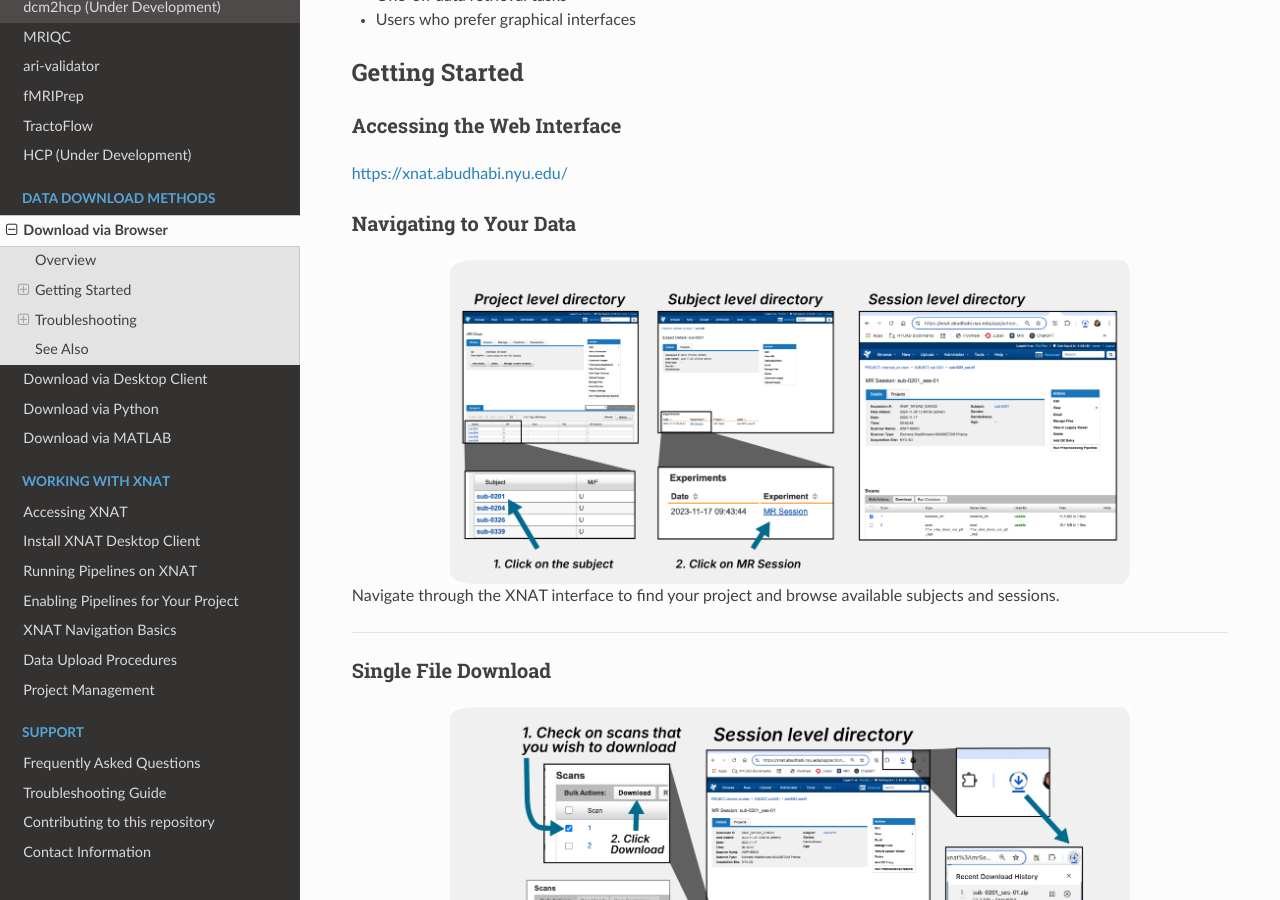
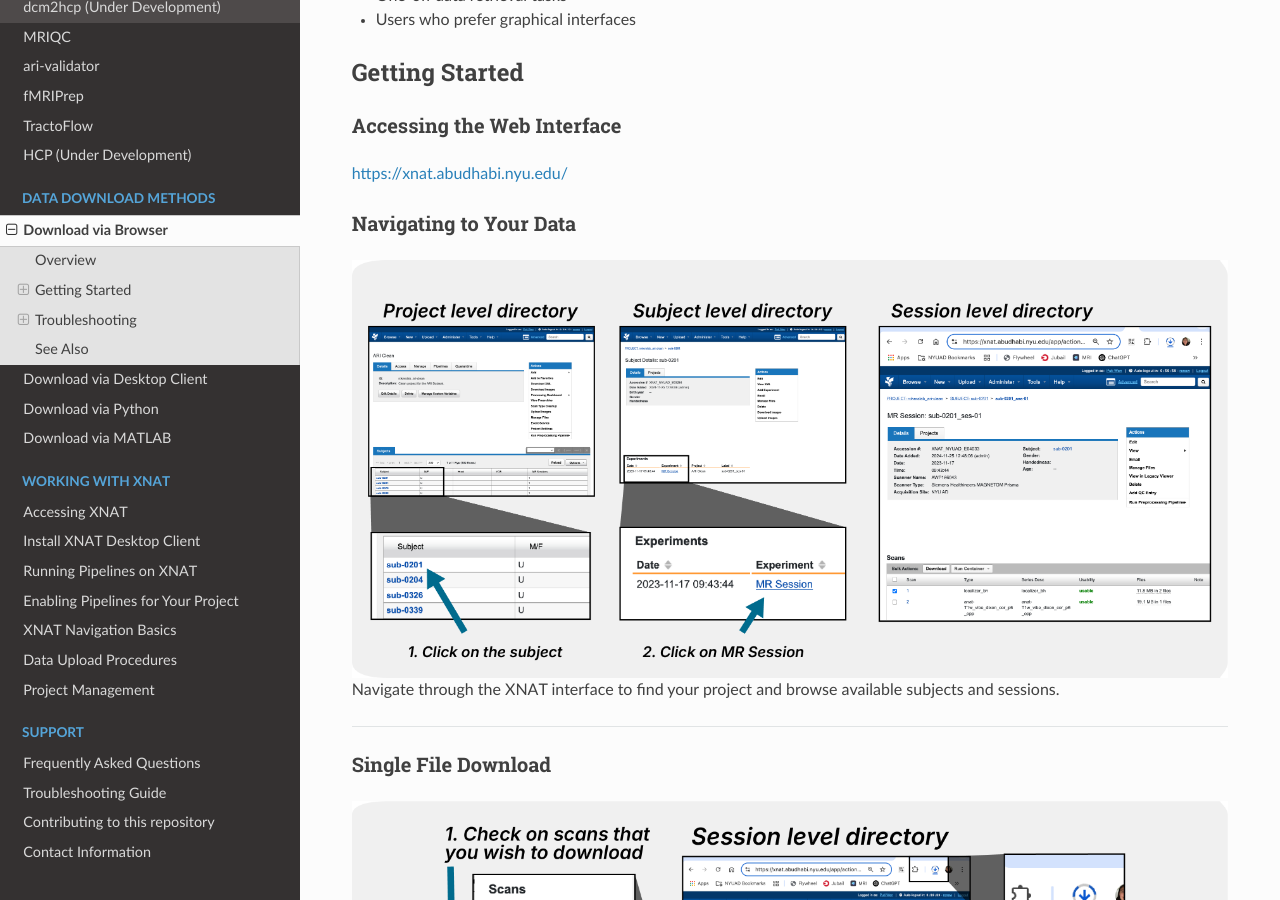
Before and after one commit to BioMedicalImaging-Core-NYUAD/xnat-docs, a Sphinx documentation site: the page built from docs/source/data_download/browser.rst, in a window 1280 px wide and 900 px high, scrolled down 400 px. Built offline with Sphinx 7.4.7 and the Read the Docs theme 3.1.0, drawn with Linux system fonts in a browser that asks for light colours.

Commit message:
resize the figures

```diff
--- a/docs/source/data_download/browser.rst
+++ b/docs/source/data_download/browser.rst
@@ -28,7 +28,7 @@ Navigating to Your Data
 .. image:: ../_static/4.1.browser.navigate.png
    :alt: browser navigate
    :align: center
-   :width: 680px
+   :width: 900px
 
 Navigate through the XNAT interface to find your project and browse available subjects and sessions.
 
@@ -40,7 +40,7 @@ Single File Download
 .. image:: ../_static/4.1.browser.single.png
    :alt: browser single
    :align: center
-   :width: 680px
+   :width: 900px
 
 Click on individual files to download them one at a time directly through the browser.
 
@@ -52,7 +52,7 @@ Session Download
 .. image:: ../_static/4.1.browser.session.png
    :alt: browser session
    :align: center
-   :width: 680px
+   :width: 900px
 
 Use the session-level download options to get all scans from a single imaging session.
 
@@ -64,7 +64,7 @@ Bulk Download
 .. image:: ../_static/4.1.browser.bulk.png
    :alt: browser bulk
    :align: center
-   :width: 680px
+   :width: 900px
 
 Access bulk download features to download multiple sessions or entire projects at once.
 
--- a/docs/source/data_download/desktop_client.rst
+++ b/docs/source/data_download/desktop_client.rst
@@ -17,7 +17,7 @@ Generate XML file in XNAT
 .. image:: ../_static/4.2.desktop.xml.png
    :alt: desktop xml
    :align: center
-   :width: 680px
+   :width: 900px
 
 --------------------------------
 
@@ -32,7 +32,7 @@ Import to Desktop Client
 .. image:: ../_static/4.2.desktop.client.png
    :alt: desktop xml
    :align: center
-   :width: 680px
+   :width: 900px
 
 --------------------------------
 
--- a/docs/source/processing_pipelines/fmriprep.rst
+++ b/docs/source/processing_pipelines/fmriprep.rst
@@ -25,7 +25,7 @@ Before running fMRIPrep, you need to run :doc:`dcm2bids`, which will convert the
 .. image:: ../_static/3.6.fmriprep.input.png
    :alt: fMRIPrep input
    :align: center
-   :width: 680px
+   :width: 900px
 
 Incorrect sbref and fieldmaps are some of the most common issues when running fMRIPrep. Please refer to the :doc:`dcm2bids` page for more details. If dcm2bids ran successfully, there's nothing else you need to do.
 
@@ -40,7 +40,7 @@ Navigate to your **session** on XNAT, click **"Run Preprocessing Pipeline"**, se
 .. image:: ../_static/3.6.fmriprep.run.preprocessing.pipeline.png
    :alt: fmriprep run preprocessing pipeline
    :align: center
-   :width: 680px
+   :width: 900px
 
 
 - **Anat Only**: Checkbox to run anatomical preprocessing only (freesurfer recon-all)
--- a/docs/source/processing_pipelines/overview.rst
+++ b/docs/source/processing_pipelines/overview.rst
@@ -6,7 +6,7 @@ We offer pipelines organized into three main categories: **Data Conversion**, **
 .. image:: ../_static/3.0.pipeline.overview.png
    :alt: XNAT pipeline Structure
    :align: center
-   :width: 800px
+   :width: 900px
 
 Data Conversion Pipelines
 -------------------------
```
Also changed, not shown: 1 other file.
